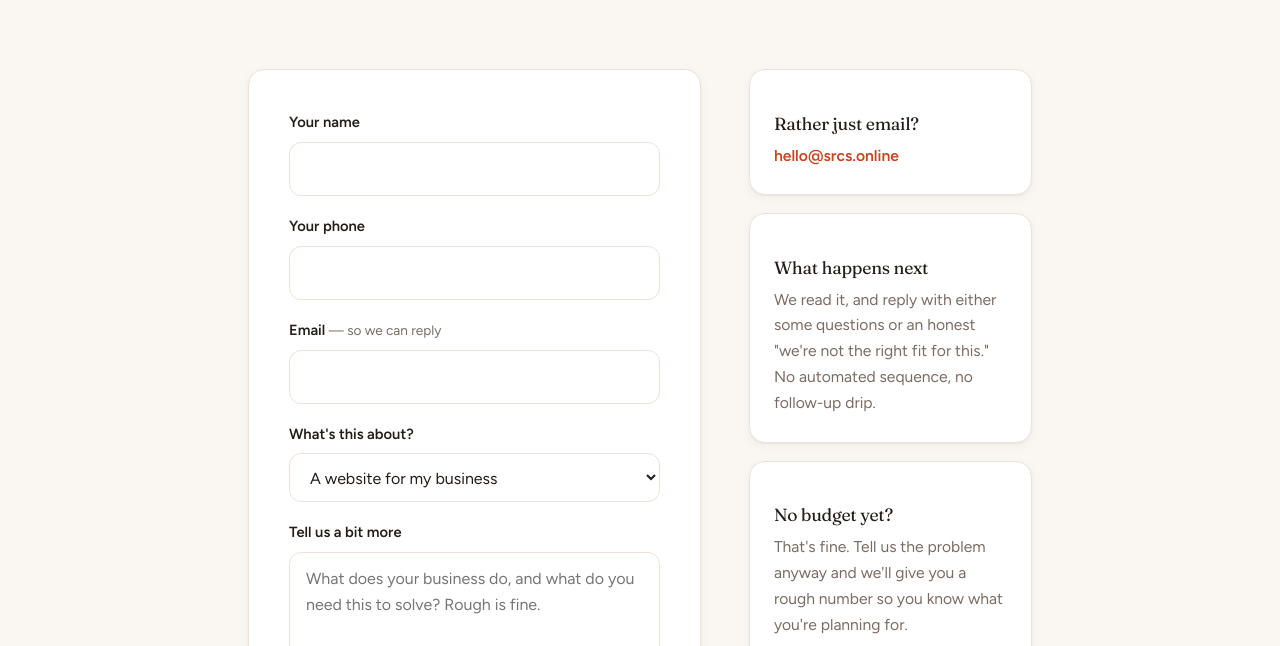
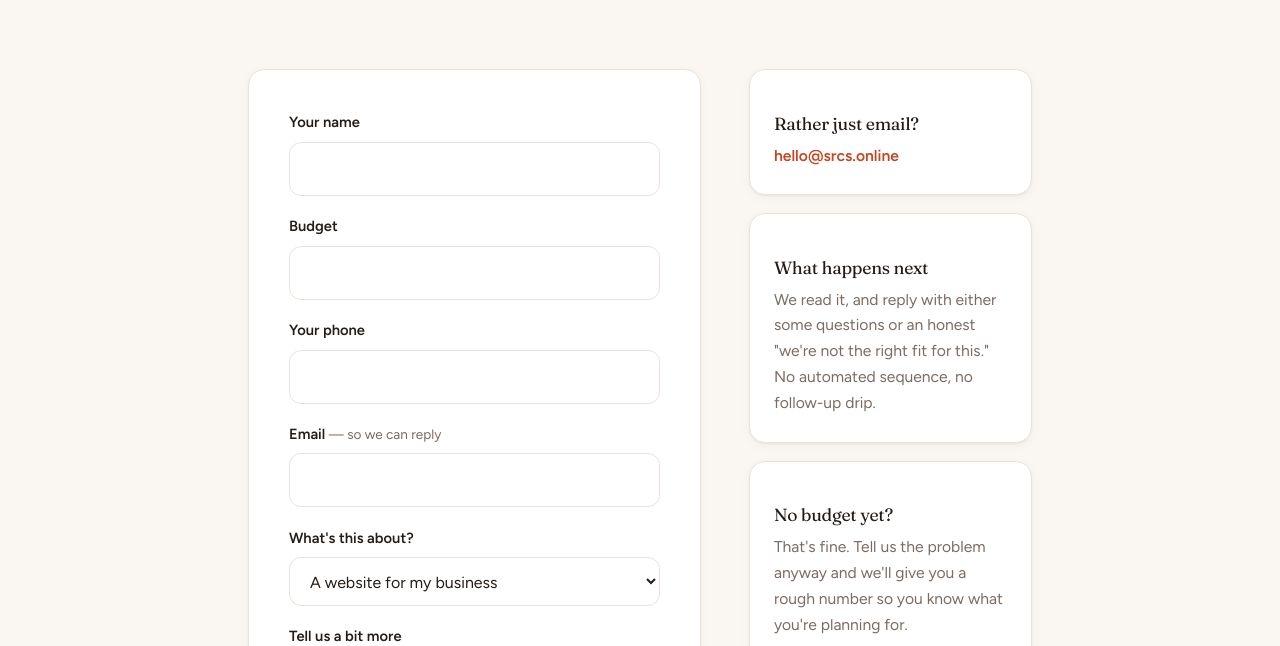
Before and after one commit to SRCS110/syncrace.web, a website: page pages/contact.html in a window 1280 px wide. Shown: the part 454-1100 px from the top of the page. Drawn offline with Linux system fonts and the light colour scheme.

Commit message:
Update contact.html

```diff
--- a/pages/contact.html
+++ b/pages/contact.html
@@ -56,7 +56,12 @@
           </div>
 
          <div class="field">
-            <label for="name">Your phone</label>
+            <label for="budget">Budget</label>
+            <input id="budget" name="budget" type="budget" optional>
+          </div>
+
+         <div class="field">
+            <label for="phone">Your phone</label>
             <input id="phone" name="phone" type="text" autocomplete="phone" required>
           </div>
 
```
